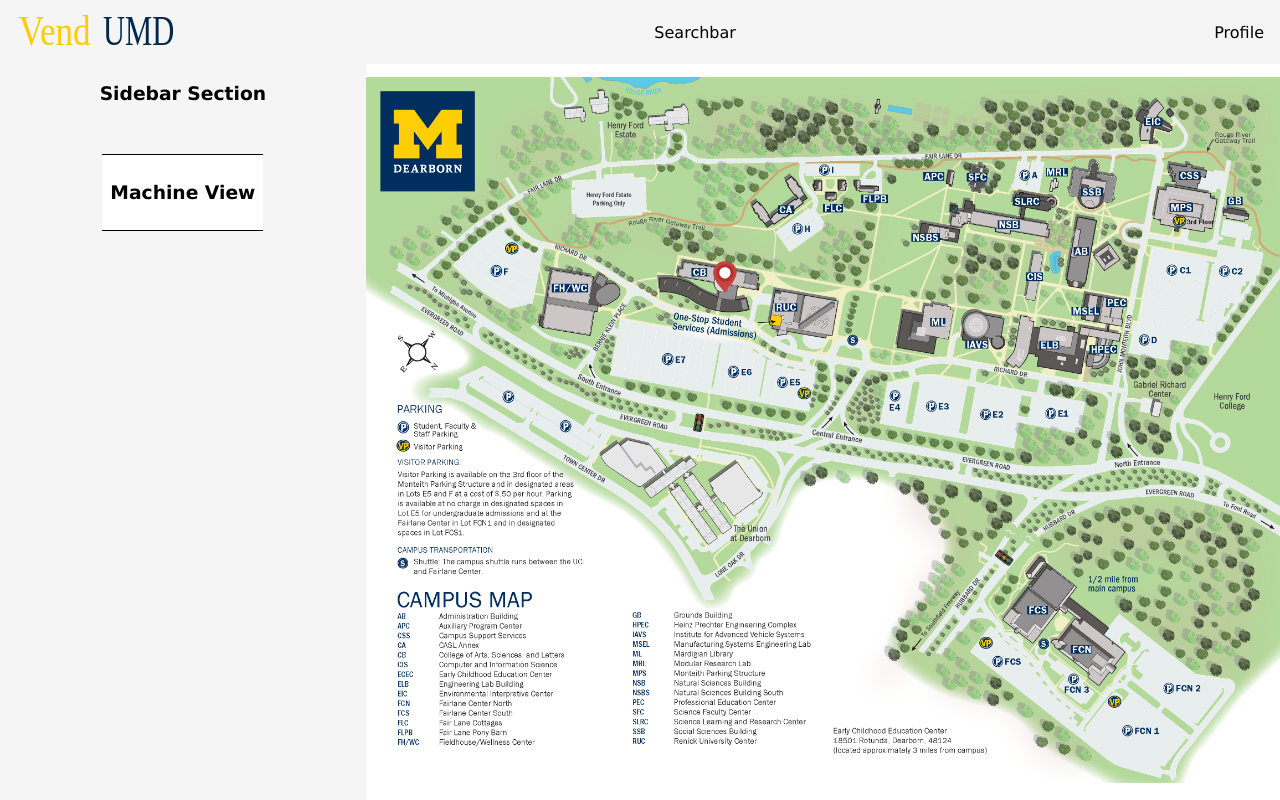
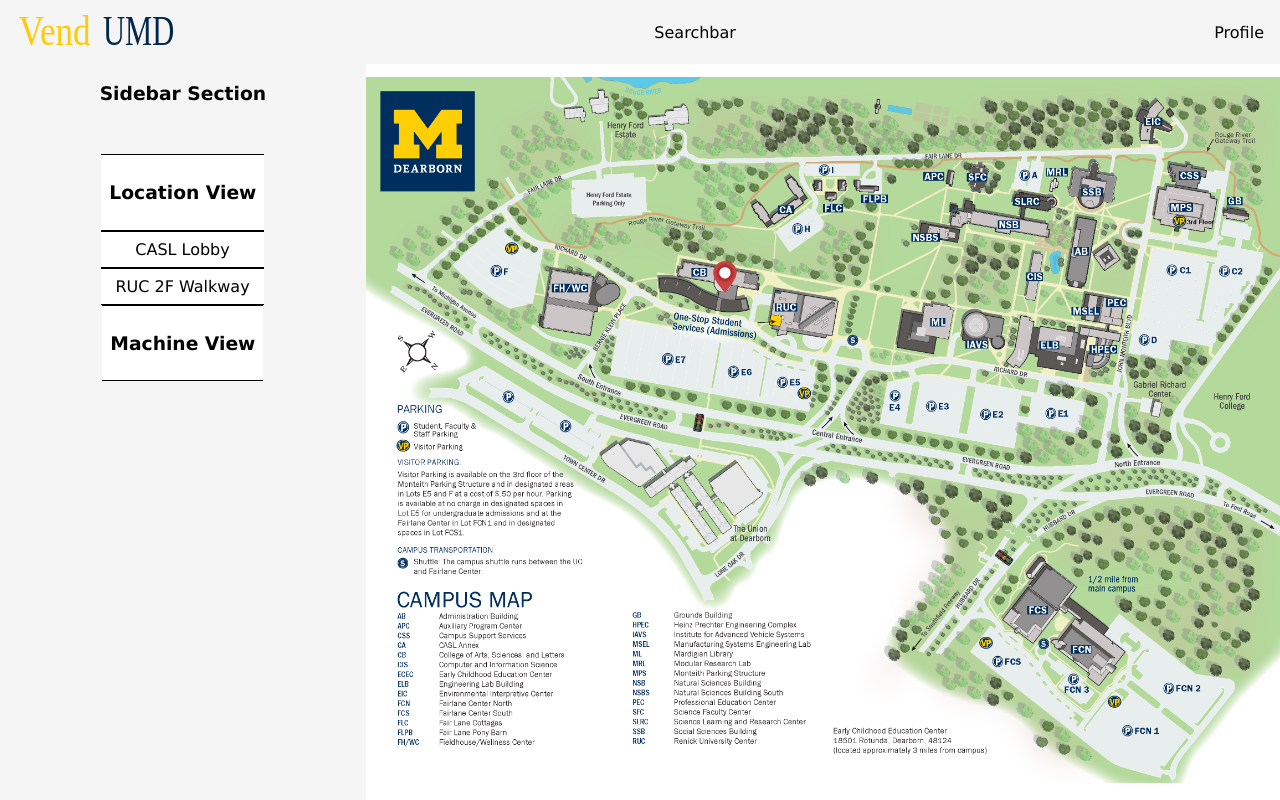
Before and after one commit to Osphalt/VendUMD, a React (Vite) app: page / in a window 1280 px wide. Built offline with nearby package versions, Linux system fonts and the light colour scheme.

Commit message:
Locations View

```diff
--- a/src/components/Sidebar/Sidebar.jsx
+++ b/src/components/Sidebar/Sidebar.jsx
@@ -1,6 +1,7 @@
 import { useContext } from "react"
 import "./Sidebar.css"
 import Machine from "./Views/Machine/Machine.jsx"
+import Locations from "./Views/Locations/Locations.jsx"
 import DesktopContext from "../context/DesktopContext.jsx"
 import ActiveContext from "../context/ActiveContext.jsx"
 
@@ -20,9 +21,11 @@
 export default function Sidebar() {
     const active = useContext(ActiveContext)
     return (
+
         <SidebarDiv>
             <h3>Sidebar Section</h3>
             <p>{active}</p>
+            <Locations/>
             <Machine/>
         </SidebarDiv>
     )
--- /dev/null
+++ b/src/components/Sidebar/Views/Locations/Locations.css
@@ -0,0 +1,32 @@
+.MachineButton {
+    display: block;
+    width: 100%;
+    padding: 10px;
+    margin: 5px 0;
+    background-color: white;
+    border: 1px solid black;
+    border-radius: 20px;
+    text-align: left;
+    cursor: pointer;
+  }
+
+  .MachineButton:hover {
+    background-color: #e9e9e9;
+  }
+
+  .MachineInfo {
+    padding-top: 10px;
+  }
+  .LocationName{
+    display: flex;
+    justify-content: center;
+    font-size: medium;
+    padding: 0.5em;
+    margin: auto;
+    background-color: white;
+    border-bottom: 0.1em solid black;
+    border-top: 0.1em solid black;
+    cursor: pointer;
+    position: relative;
+
+}
--- /dev/null
+++ b/src/components/Sidebar/Views/Locations/Locations.jsx
@@ -0,0 +1,78 @@
+import { useState } from "react";
+import "./Locations.css";
+
+export default function LocationView() {
+    const locations = [
+        {
+            id: 1,
+            locName: "CASL Lobby",
+            machines: [
+                { id: 'Machine 1', direction: "Straight ahead", content: ["Dorito", "Coca Cola", "Hershey Bar"], review: "Rating: 5. Review: It's alright" },
+                { id: 'Machine 2', direction: "To the left", content: ["Water", "Sprite", "Twix"], review: "Rating: 4. Review: Pretty good" },
+            ],
+
+        },
+        {
+          id: 2,
+          locName: "RUC 2F Walkway",
+          machines: [
+              { id: 'Machine 3', direction: "To the right", content: ["Pepsi", "Fanta", "Mars Bar"], review: "Rating: 3. Review: Average" },
+              { id: 'Machine 4', direction: "Straight and to the right", content: ["Juice", "Lemonade", "Snickers"], review: "Rating: 4. Review: Good choices" },
+          ],
+      },
+      // More locations...
+    ];
+
+    const [selectedLocation, setSelectedLocation] = useState(null);
+    const [activeMachine, setActiveMachine] = useState({});
+
+    function toggleLocationDetails(locationId) {
+        setSelectedLocation(selectedLocation === locationId ? null : locationId);
+        setActiveMachine({});
+    }
+
+    function toggleMachineDetails(locationId, machineId) {
+        const isActive = activeMachine[locationId] === machineId;
+        setActiveMachine({ ...activeMachine, [locationId]: isActive ? null : machineId });
+    }
+
+    const renderMachines = (locationId, machines) => {
+        return (
+            <div className="MachineDetailsShow">
+                {machines.map((machine) => (
+                    <button key={machine.id} className="MachineButton" onClick={() => toggleMachineDetails(locationId, machine.id)}>
+                        {machine.id}
+                        {activeMachine[locationId] === machine.id && (
+                            <div className="MachineInfo">
+                                <div>Direction: {machine.direction}</div>
+                                <div>Contents: {machine.content.join(', ')}</div>
+                                <div>{machine.review}</div>
+                            </div>
+                        )}
+                    </button>
+                ))}
+            </div>
+        );
+    };
+
+    return (
+        <div id="LocationView">
+            <div className="MachineMenu" onClick={() => setSelectedLocation(null)}>
+                <h3>Location View</h3>
+            </div>
+            <div id="Locations" className="MachineShow">
+                {locations.map((location) => (
+                    <div key={location.id} className="OneLocation">
+                        <div
+                            className="LocationName"
+                            onClick={() => toggleLocationDetails(location.id)}
+                        >
+                            {location.locName}
+                        </div>
+                        {selectedLocation === location.id && renderMachines(location.id, location.machines)}
+                    </div>
+                ))}
+            </div>
+        </div>
+    );
+}
```
Also changed, not shown: package.json (+7 -2 lines), 1 other file (tests, documents, lock files or other folders).
